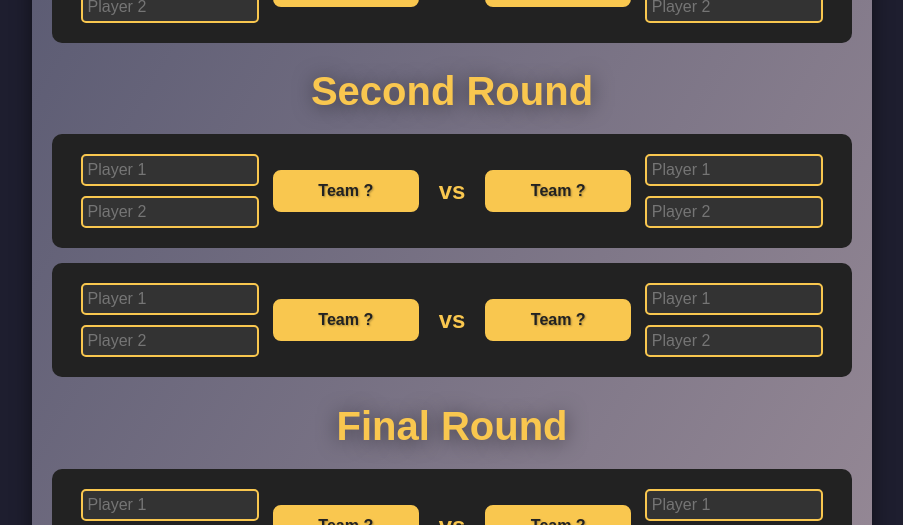
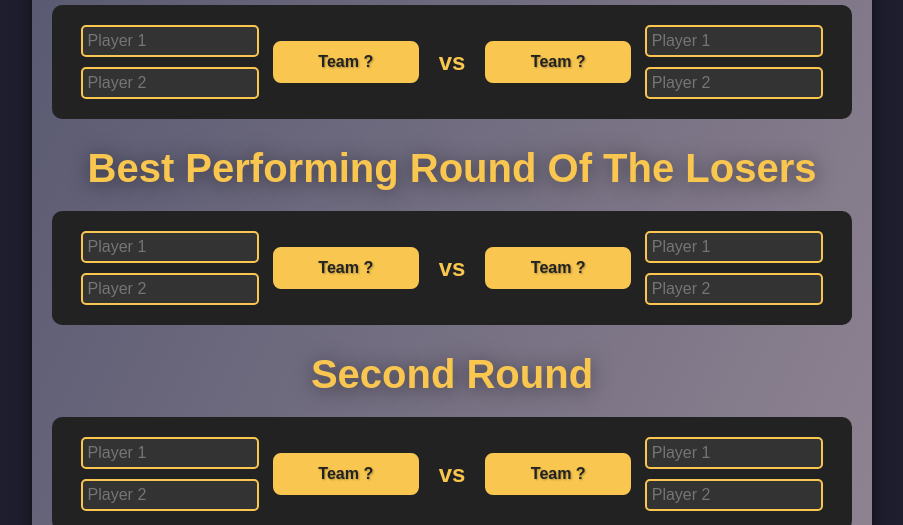
Before and after one commit to Cooper55555/RL-TOURNY, a plain HTML site: page index.html in a window 1280 px wide. Shown: the part 700-1225 px from the top of the page, without its empty margins (188-1091 px from the left). Drawn offline with Linux system fonts and the light colour scheme.

Commit message:
Add files via upload

```diff
--- a/index.html
+++ b/index.html
@@ -38,7 +38,6 @@
                     <input type="text" placeholder="Auctisms_Good77 (d3)" readonly="readonly"/>
                 </div>
             </div>
-                    <div class="bracket">
             <div class="matchup">
                 <div class="players" id="teamA">
                     <input type="text" placeholder="SMILEﱞツ (c2)" readonly="readonly"/>
@@ -52,20 +51,38 @@
                     <input type="text" placeholder="Noel (p3)" readonly="readonly"/>
                 </div>
             </div>
+        </div>
+        <h1>Least Performing Round Of The Losers</h1>
+        <div class="bracket">
             <div class="matchup">
                 <div class="players" id="teamA">
                     <input type="text" placeholder="Player 1" readonly="readonly"/>
                     <input type="text" placeholder="Player 2" readonly="readonly"/>
                 </div>
-                <div class="team">Team 7</div>
+                <div class="team">Team ?</div>
                 <div class="versus">vs</div>
-                <div class="team">Team 8</div>
+                <div class="team">Team ?</div>
                 <div class="players" id="teamA">
                     <input type="text" placeholder="Player 1" readonly="readonly"/>
                     <input type="text" placeholder="Player 2" readonly="readonly"/>
                 </div>
             </div>
         </div>
+        <h1>Best Performing Round Of The Losers</h1>
+        <div class="bracket">
+            <div class="matchup">
+                <div class="players" id="teamA">
+                    <input type="text" placeholder="Player 1" readonly="readonly"/>
+                    <input type="text" placeholder="Player 2" readonly="readonly"/>
+                </div>
+                <div class="team">Team ?</div>
+                <div class="versus">vs</div>
+                <div class="team">Team ?</div>
+                <div class="players" id="teamA">
+                    <input type="text" placeholder="Player 1" readonly="readonly"/>
+                    <input type="text" placeholder="Player 2" readonly="readonly"/>
+                </div>
+            </div>
         </div>
         <h1>Second Round</h1>
         <div class="bracket">
```
